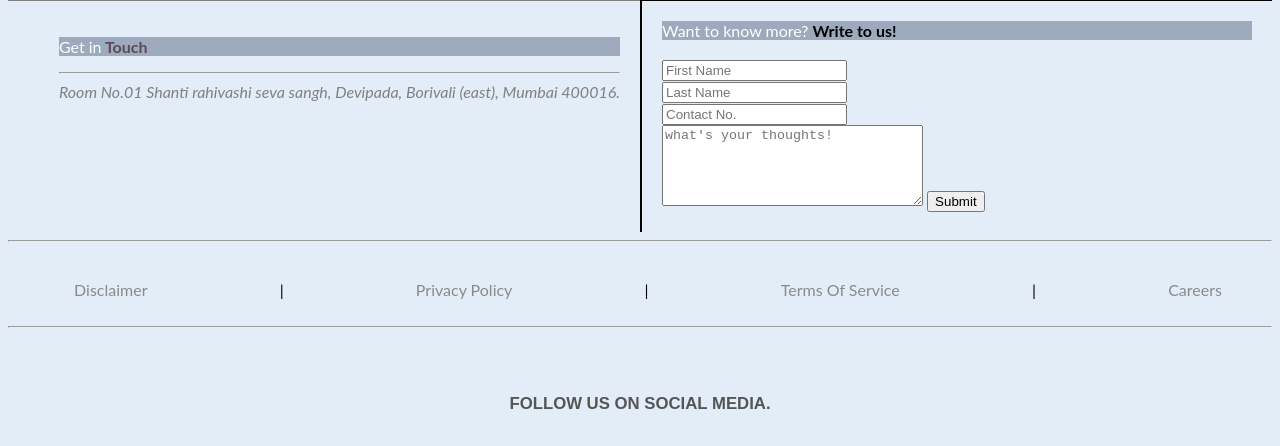
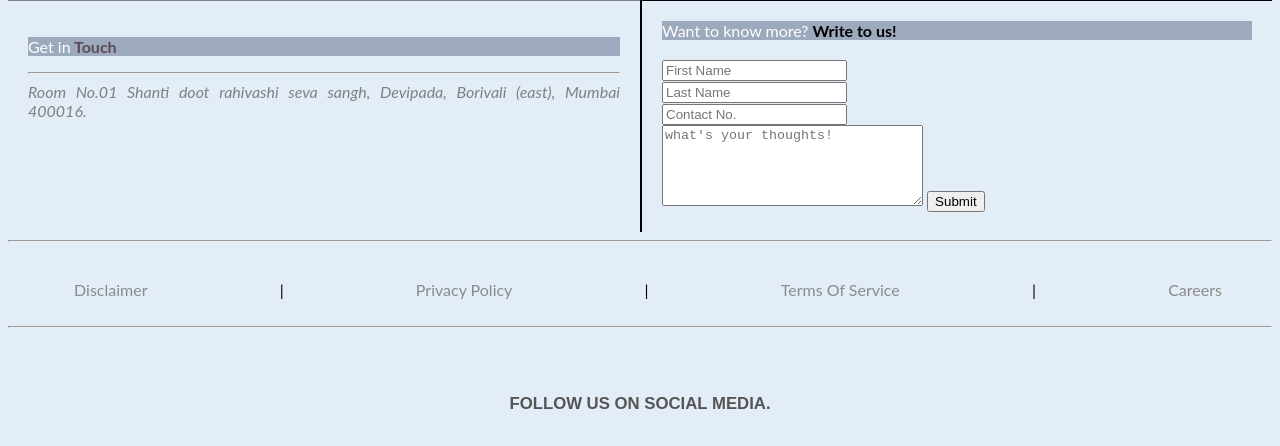
Before and after one commit to utkarsh-25/.github.io, a plain HTML site: page index.html in a window 1280 px wide. Shown: the part 2070-2516 px from the top of the page. Drawn offline with Linux system fonts and the light colour scheme; a script that the page names is missing.

Commit message:
Update index.html

```diff
--- a/index.html
+++ b/index.html
@@ -418,7 +418,7 @@ a:hover{
            <p>Get in<b class="black"> Touch</b></p>
            <hr>
            <address class="address">
-           Room No.01 Shanti rahivashi seva sangh, Devipada, Borivali (east), Mumbai 400016.
+           Room No.01 Shanti doot rahivashi seva sangh, Devipada, Borivali (east), Mumbai 400016.
          </address>
          </div>
        </div>
```
